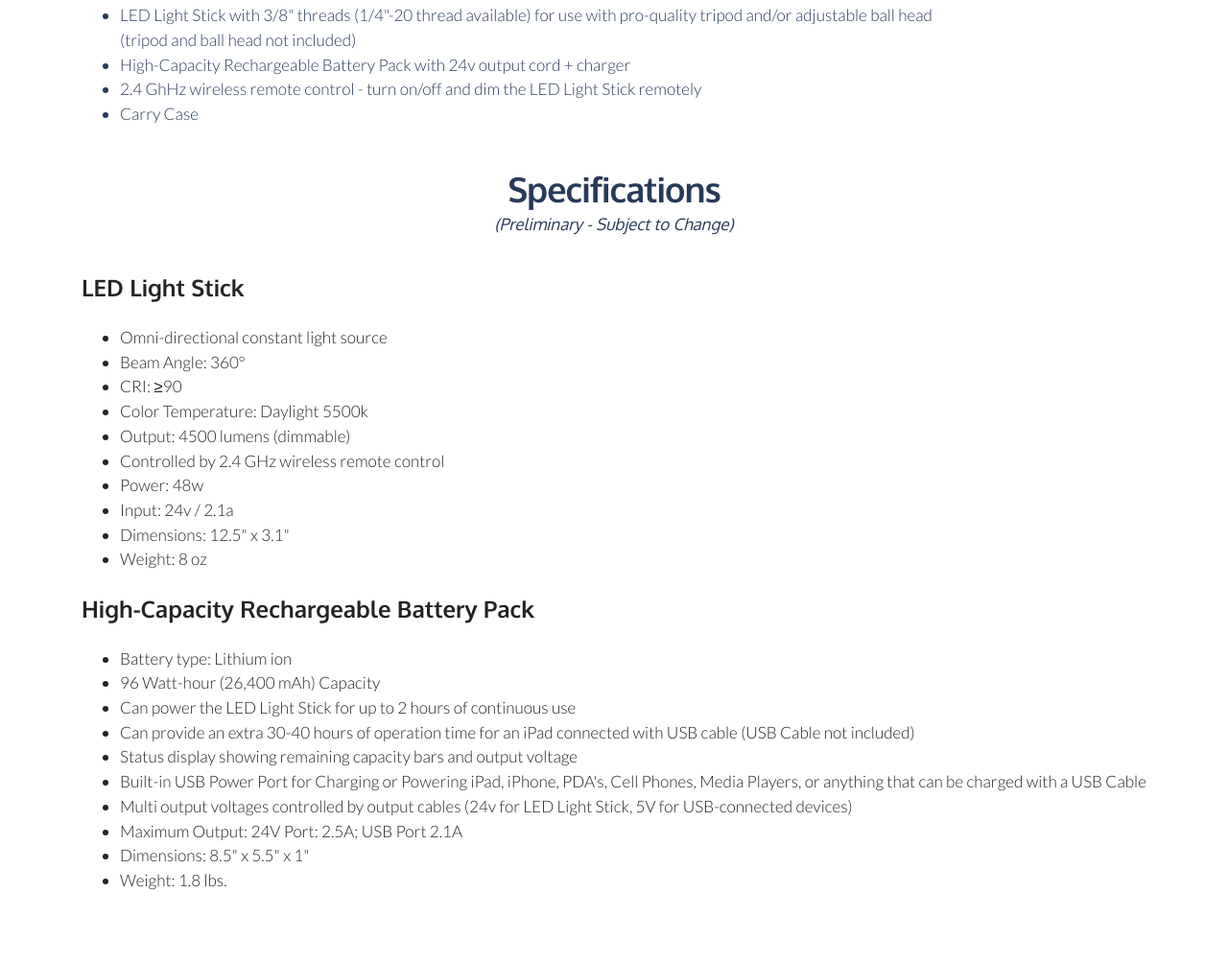
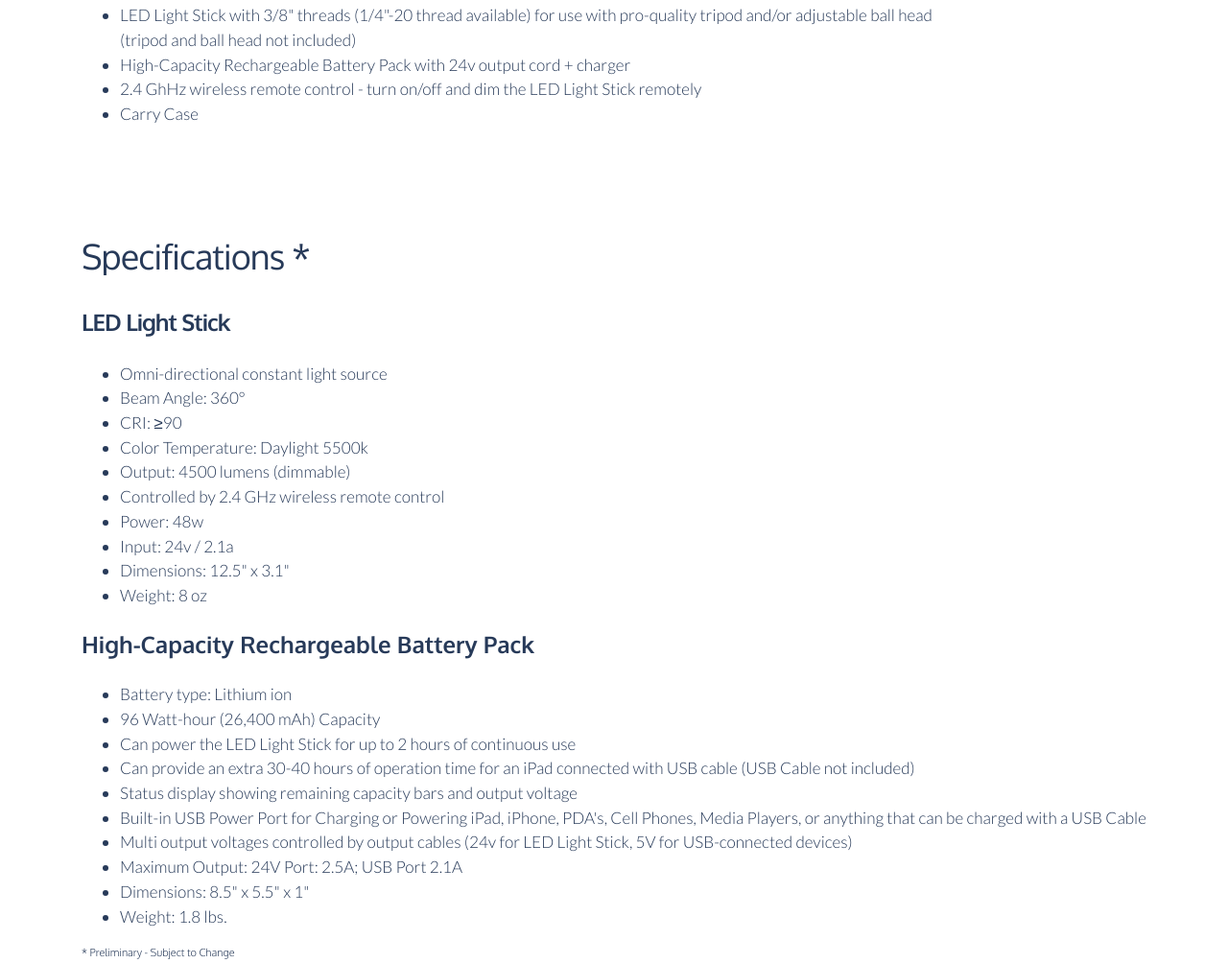
Before and after one commit to julianfez/holowalk, a plain HTML site: page holowalk_light_stick.html in a window 1280 px wide. Shown: the part 834-1838 px from the top of the page at 96% size. Drawn offline with Linux system fonts and the light colour scheme.

Commit message:
create github pages

```diff
--- a/assets/mobirise/css/mbr-additional.css
+++ b/assets/mobirise/css/mbr-additional.css
@@ -607,6 +607,8 @@ h6,
 }
 
 
+
+
 #menu-17 .hide-buttons .nav-btn {
   display: none !important;
 }
@@ -689,17 +691,26 @@ h6,
 #content1-1f H4 {
   color: #273a59;
 }
-#header3-1g .mbr-section-title,
-#header3-1g .mbr-section-subtitle {
-  text-align: center;
+#msg-box1-1i H3 {
+  font-size: 36px;
 }
-#header3-1g H3 {
+#msg-box1-1i SPAN {
   color: #273a59;
   font-size: 36px;
 }
-#header3-1g SMALL {
+#content1-1h H4 {
+  color: #273a59;
+  font-size: 24px;
+}
+#content1-1h H2 {
+  color: #273a59;
+  font-family: 'Oxygen', sans-serif;
+}
+#content1-1h P {
+  color: #273a59;
+  font-family: 'Oxygen', sans-serif;
+  font-size: 11px;
+}
+#content1-1h UL {
   color: #273a59;
 }
-#header3-1g I {
-  font-size: 12px;
-}
--- a/holowalk_light_stick.html
+++ b/holowalk_light_stick.html
@@ -59,7 +59,7 @@
 
 </section>
 
-<section class="engine"><a rel="external" href="https://mobirise.com">https://mobirise.com/</a></section><section class="mbr-info mbr-info-extra mbr-section mbr-section-md-padding mbr-after-navbar" id="msg-box1-1d" style="background-color: rgb(255, 255, 255); padding-top: 90px; padding-bottom: 90px;">
+<section class="engine"><a rel="external" href="https://mobirise.com">mobirise.com</a></section><section class="mbr-info mbr-info-extra mbr-section mbr-section-md-padding mbr-after-navbar" id="msg-box1-1d" style="background-color: rgb(255, 255, 255); padding-top: 90px; padding-bottom: 90px;">
 
 
     <div class="container">
@@ -203,13 +203,28 @@
 
 </section>
 
-<section class="mbr-section mbr-section__container article" id="header3-1g" style="background-color: rgb(255, 255, 255); padding-top: 20px; padding-bottom: 20px;">
+<section class="mbr-info mbr-info-extra mbr-section mbr-section-md-padding" id="msg-box1-1i" style="background-color: rgb(255, 255, 255); padding-top: 90px; padding-bottom: 0px;">
+
+
     <div class="container">
         <div class="row">
-            <div class="col-xs-12">
-                <h3 class="mbr-section-title display-2">Specifications</h3>
-                <small class="mbr-section-subtitle"><em>(Preliminary - Subject to Change)</em></small>
+
+
+
+
+
+            <div class="mbr-table-md-up">
+                <div class="mbr-table-cell mbr-right-padding-md-up col-md-8 text-xs-center text-md-left">
+
+                    <h3 class="mbr-info-title mbr-section-title display-2"><span style="font-weight: normal;">Specifications *</span><br></h3>
+                </div>
+
+                <div class="mbr-table-cell col-md-4">
+
+                </div>
             </div>
+
+
         </div>
     </div>
 </section>
@@ -218,7 +233,7 @@
 
     <div class="container">
         <div class="row">
-            <div class="col-xs-12 lead"><h4>LED Light Stick</h4><ul><li>Omni-directional constant light source</li><li>Beam Angle: 360°</li><li>CRI: ≥90</li><li>Color Temperature:  Daylight 5500k</li><li>Output: 4500 lumens (dimmable)</li><li>Controlled by 2.4 GHz wireless remote control</li><li>Power: 48w</li><li>Input: 24v / 2.1a</li><li>Dimensions: 12.5" x 3.1"</li><li>Weight: 8 oz</li></ul><div><br></div><h4>High-Capacity Rechargeable Battery Pack</h4><ul><li>Battery type: Lithium ion&nbsp;</li><li>96 Watt-hour (26,400 mAh) Capacity</li><li>Can power the LED Light Stick for up to 2 hours of continuous use</li><li>Can provide an extra 30-40 hours of operation time for an iPad connected with USB cable (USB Cable not included)</li><li>Status display showing remaining capacity bars and output voltage</li><li>Built-in USB Power Port for Charging or Powering iPad, iPhone, PDA's, Cell Phones, Media Players, or anything that can be charged with a USB Cable</li><li>Multi output voltages controlled by output cables (24v for LED Light Stick, 5V for USB-connected devices)</li><li>Maximum Output: 24V Port: 2.5A; USB Port 2.1A</li><li>Dimensions: 8.5" x 5.5" x 1"&nbsp;</li><li>Weight: 1.8 lbs.</li></ul></div>
+            <div class="col-xs-12 lead"><h2><span style="font-size: 24px; line-height: 1.1;">LED Light Stick</span><br></h2><ul><li>Omni-directional constant light source</li><li>Beam Angle: 360°</li><li>CRI: ≥90</li><li>Color Temperature:  Daylight 5500k</li><li>Output: 4500 lumens (dimmable)</li><li>Controlled by 2.4 GHz wireless remote control</li><li>Power: 48w</li><li>Input: 24v / 2.1a</li><li>Dimensions: 12.5" x 3.1"</li><li>Weight: 8 oz</li></ul><div><br></div><h4>High-Capacity Rechargeable Battery Pack</h4><ul><li>Battery type: Lithium ion&nbsp;</li><li>96 Watt-hour (26,400 mAh) Capacity</li><li>Can power the LED Light Stick for up to 2 hours of continuous use</li><li>Can provide an extra 30-40 hours of operation time for an iPad connected with USB cable (USB Cable not included)</li><li>Status display showing remaining capacity bars and output voltage</li><li>Built-in USB Power Port for Charging or Powering iPad, iPhone, PDA's, Cell Phones, Media Players, or anything that can be charged with a USB Cable</li><li>Multi output voltages controlled by output cables (24v for LED Light Stick, 5V for USB-connected devices)</li><li>Maximum Output: 24V Port: 2.5A; USB Port 2.1A</li><li>Dimensions: 8.5" x 5.5" x 1"&nbsp;</li><li>Weight: 1.8 lbs.</li></ul><p><br></p><p>* Preliminary - Subject to Change</p></div>
         </div>
     </div>
 
```
Also changed, not shown: faq.html (+1 -1 lines), index.html (+1 -1 lines), 1 other file.
